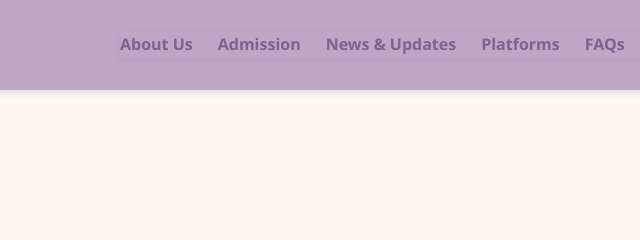
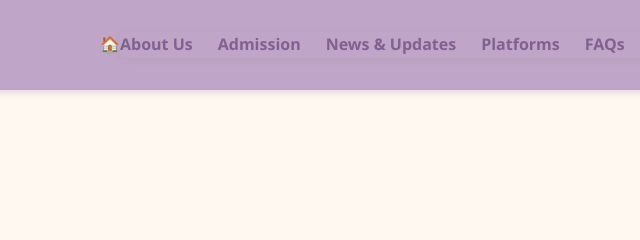
Before and after one commit to Eddie1232/debestacademy, a plain HTML site: page platforms.html in a window 1280 px wide. Shown: the top 240 px of the page, 528-1168 px from the left. Drawn offline with Linux system fonts and the light colour scheme.

Commit message:
Update platforms.html

```diff
--- a/platforms.html
+++ b/platforms.html
@@ -12,6 +12,7 @@
             <img src="../debest.png" alt="Debest Crest">
         </div>
         <h1>DEBEST ACADEMY</h1>
+        <a class="home-btn" href="debest.html" aria-label="Go to Home page" title="Home">🏠</a>
         <nav role="navigation" aria-label="Primary Navigation">
             <ul id="nav-menu">
                 <li><a href="debest.html#about">About Us</a></li>
@@ -43,4 +44,5 @@
         </div>
     </footer>
 </body>
+
 </html>
```
